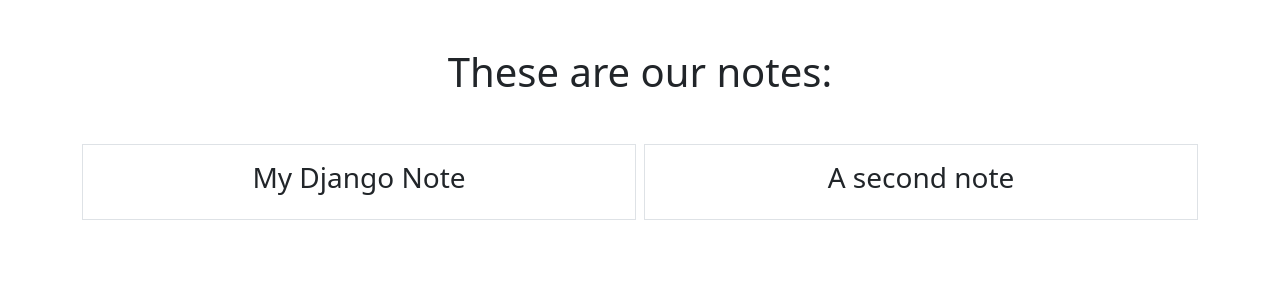
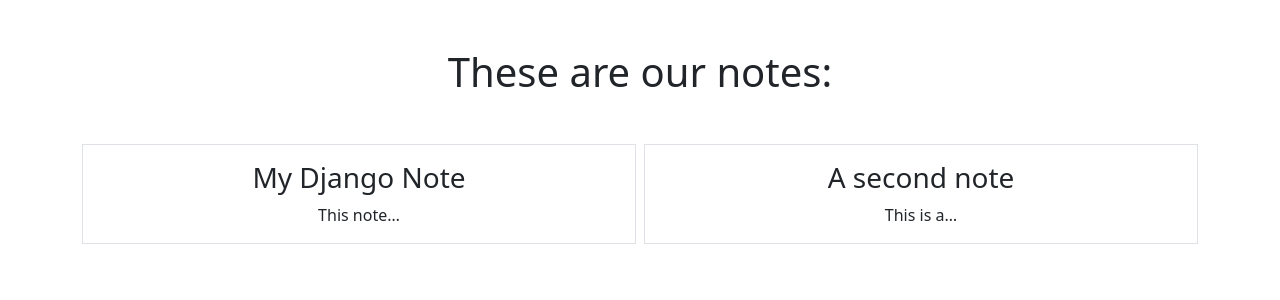
Before and after one commit to bcLego19/pythonTests, a Django app: page /smart/notes in a window 1280 px wide. Shown: the top 300 px of the page. Run offline with Django 5.2, Linux system fonts and the light colour scheme; data comes from the database, SQL or seed files in the repository.

Commit message:
Update notes list template to add truncated note text

```diff
--- a/PythonDjango/smartnotesProject/notes/templates/notes/notes_list.html
+++ b/PythonDjango/smartnotesProject/notes/templates/notes/notes_list.html
@@ -8,6 +8,7 @@
         <div class="col">
             <div class="p-3 border">
                 <h3>{{note.title}}</h3>
+                {{note.text|truncatechars:10}}
             </div>
         </div>
         {% endfor %}
```
